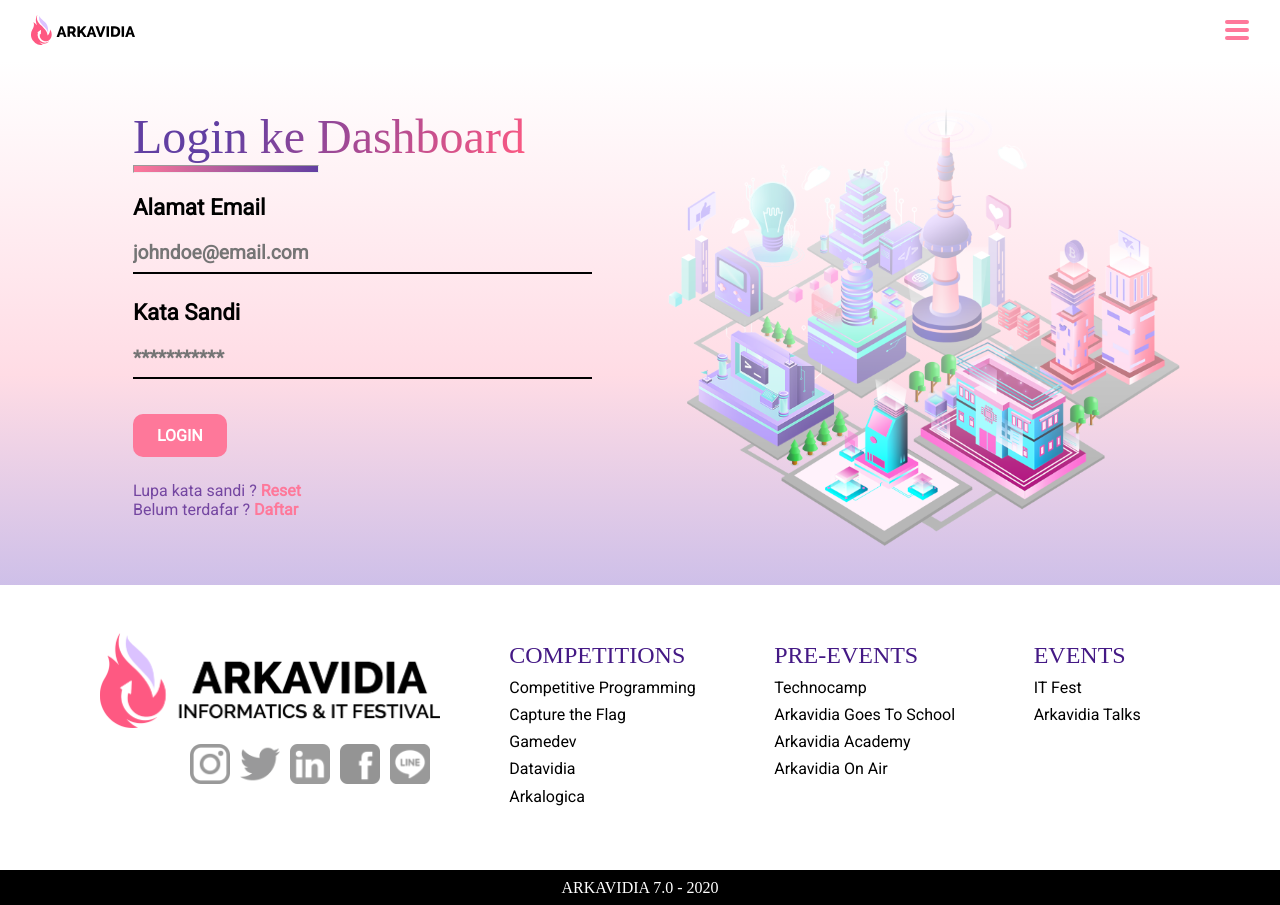
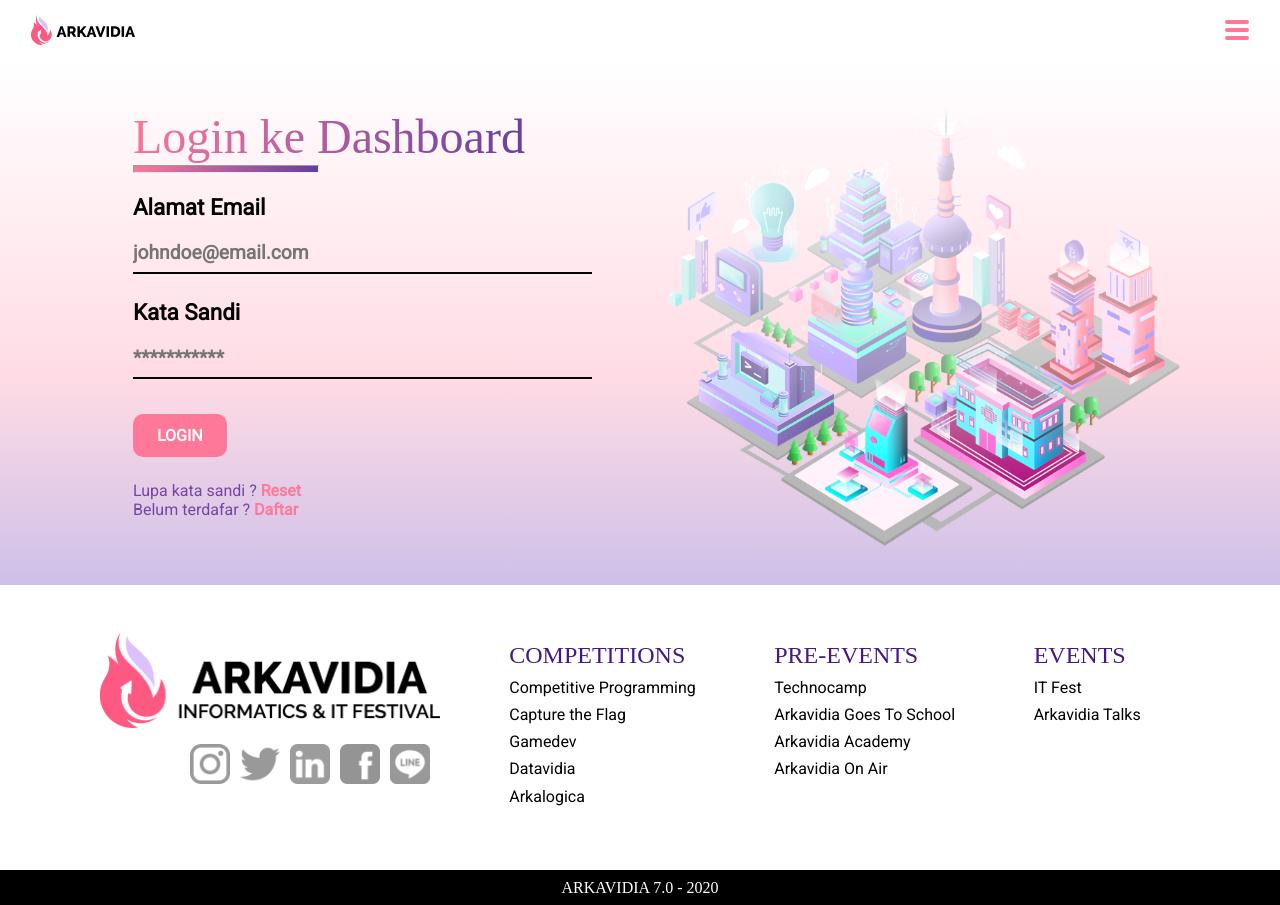
Before and after one commit to arkavidia-hmif/arkavidia-frontend, a Next.js app: page /login in a window 1280 px wide. Built offline with nearby package versions, Linux system fonts and the light colour scheme; a web font is replaced by a local one.

Commit message:
Tweak AuthWrapper color

```diff
--- a/components/auth/AuthWrapper.tsx
+++ b/components/auth/AuthWrapper.tsx
@@ -14,7 +14,7 @@ const AuthWrapper: React.FC<Props> = ({ children, title }) => {
     <Layout background={Theme.bgColors.whpipl} title={title}>
       <div className="container mx-auto row mb-3">
         <div className="col-lg-6 px-0 px-md-5 mt-5 mb-3">
-          <ColorfulHeader color={Theme.headerColors.plpi} headingLevel={1} size="3rem">{title}</ColorfulHeader>
+          <ColorfulHeader color={Theme.headerColors.pipl} headingLevel={1} size="3rem">{title}</ColorfulHeader>
           <GradientSeparator />
           <br />
           {children}
--- a/styles/theme.ts
+++ b/styles/theme.ts
@@ -43,7 +43,7 @@ const purpleButton: ButtonColor = {
   hover: '#936bd4'
 };
 
-const blueButton : ButtonColor = {
+const blueButton: ButtonColor = {
   main: '#00B6F1',
   hover: '#5EE6E9'
 };
@@ -58,7 +58,7 @@ const pinkButton: ButtonColor = {
   hover: '#ffaacb'
 };
 
-const darkPinkButton : ButtonColor = {
+const darkPinkButton: ButtonColor = {
   main: '#FE65D4',
   hover: '#F3A9DD'
 };
@@ -85,6 +85,7 @@ export const Theme = {
   },
   headerColors: {
     plbl: 'linear-gradient(120deg, #835FBF, #835FBF, #30C5E8)', // Purple blue (e.g on competition page)
-    plpi: 'linear-gradient(120deg, #623FA2 25%, #FE5982 100%)'
+    plpi: 'linear-gradient(120deg, #623FA2 25%, #FE5982 100%)',
+    pipl: 'linear-gradient(110deg, #FE789A 0%, #623FA2 100%)'
   }
 };
```
